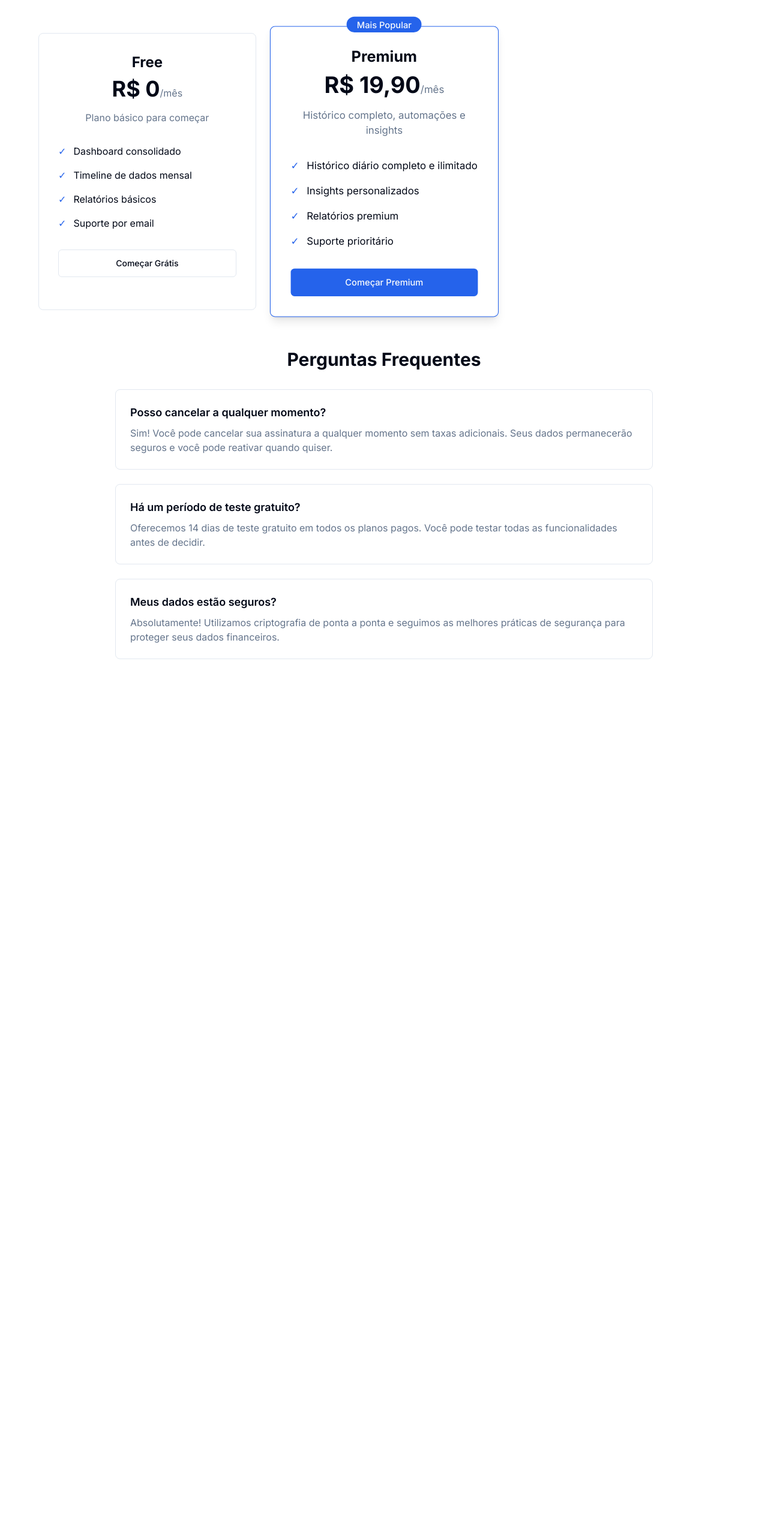
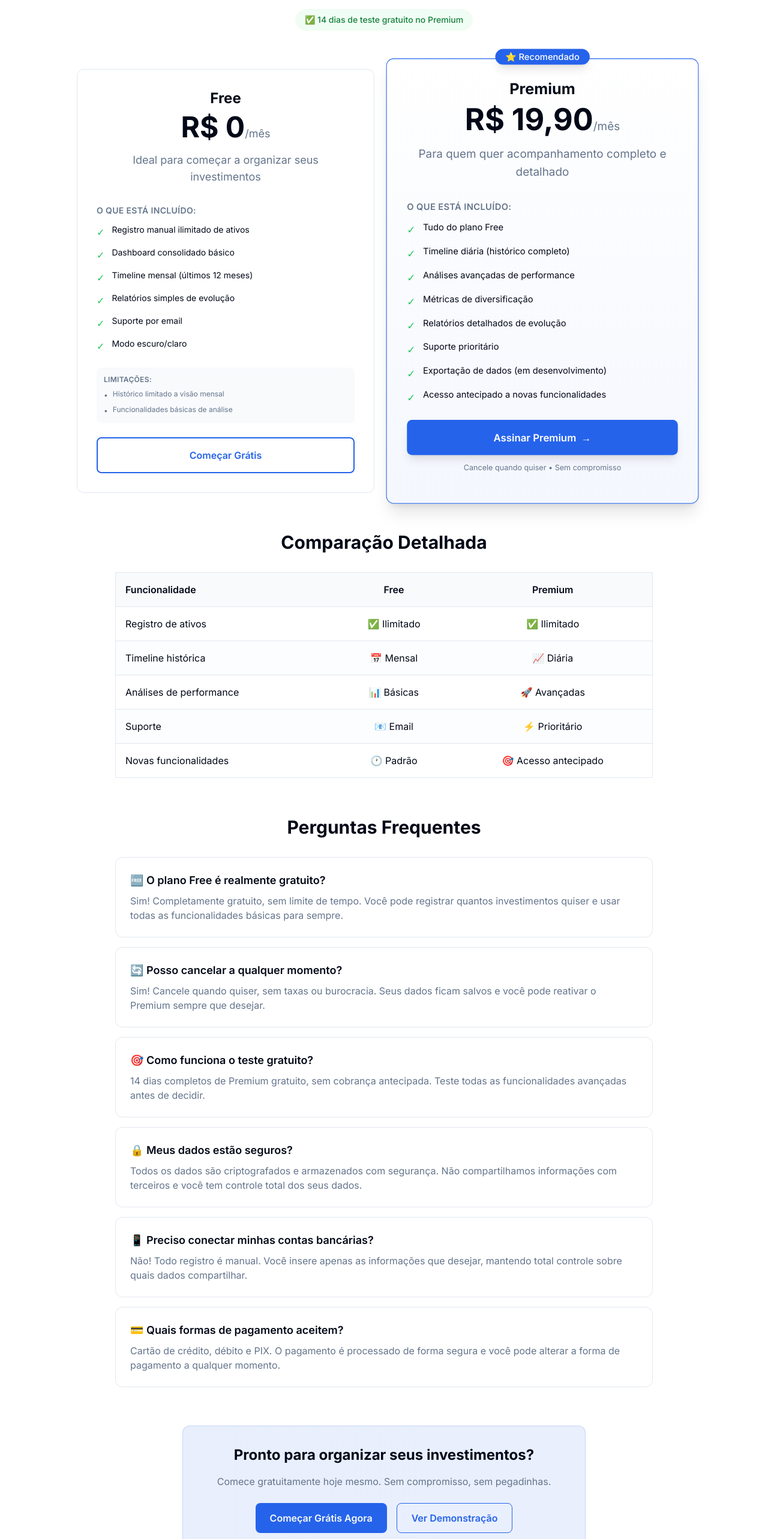
Before and after one commit to juanaleixo/afino-web, a Next.js app: page /pricing in a window 1280 px wide. Shown: the part 234-2800 px from the top of the page at 60% size. Before the commit the page ends 1381 px from the top, so only its background shows below. Built offline with nearby package versions, Linux system fonts and the light colour scheme; no server answers.

Commit message:
tela princing remodelada

```diff
--- a/src/app/pricing/page.tsx
+++ b/src/app/pricing/page.tsx
@@ -7,12 +7,18 @@ export default function PricingPage() {
       name: "Free",
       price: "R$ 0",
       period: "/mês",
-      description: "Plano básico para começar",
+      description: "Ideal para começar a organizar seus investimentos",
       features: [
-        "Dashboard consolidado",
-        "Timeline de dados mensal",
-        "Relatórios básicos",
-        "Suporte por email"
+        "Registro manual ilimitado de ativos",
+        "Dashboard consolidado básico",
+        "Timeline mensal (últimos 12 meses)",
+        "Relatórios simples de evolução",
+        "Suporte por email",
+        "Modo escuro/claro"
+      ],
+      limitations: [
+        "Histórico limitado a visão mensal",
+        "Funcionalidades básicas de análise"
       ],
       popular: false,
       cta: "Começar Grátis",
@@ -22,19 +28,20 @@ export default function PricingPage() {
       name: "Premium",
       price: "R$ 19,90",
       period: "/mês",
-      description: "Histórico completo, automações e insights",
+      description: "Para quem quer acompanhamento completo e detalhado",
       features: [
-        "Histórico diário completo e ilimitado",
-        // "Automações avançadas",
-        "Insights personalizados",
-        // "Pagamentos inteligentes",
-        // "APIs de cripto e investimentos",
-        "Relatórios premium",
+        "Tudo do plano Free",
+        "Timeline diária (histórico completo)",
+        "Análises avançadas de performance",
+        "Métricas de diversificação",
+        "Relatórios detalhados de evolução",
         "Suporte prioritário",
-        // "Exportação de dados"
+        "Exportação de dados (em desenvolvimento)",
+        "Acesso antecipado a novas funcionalidades"
       ],
+      limitations: [],
       popular: true,
-      cta: "Começar Premium",
+      cta: "Assinar Premium",
       href: "/signup?plan=premium"
     }
   ]
@@ -46,30 +53,35 @@ export default function PricingPage() {
         {/* Hero Section */}
         <div className="text-center mb-16">
           <h1 className="text-4xl font-bold mb-4">
-            Planos simples para{" "}
-            <span className="text-primary">centralizar tudo</span>
+            Planos transparentes para{" "}
+            <span className="text-primary">organizar seus investimentos</span>
           </h1>
           <p className="text-xl text-muted-foreground max-w-3xl mx-auto">
-            Free para começar, Premium para aproveitar todo o potencial do hub financeiro.
-            Foco em simplicidade e automação.
+            Comece gratuitamente e faça upgrade apenas se precisar de funcionalidades avançadas.
+            Sem pegadinhas, cancele quando quiser.
           </p>
+
+          {/* Badge de garantia */}
+          <div className="mt-6 inline-flex items-center gap-2 bg-green-50 dark:bg-green-900/20 text-green-700 dark:text-green-300 px-4 py-2 rounded-full text-sm font-medium">
+            ✅ 14 dias de teste gratuito no Premium
+          </div>
         </div>
 
         {/* Pricing Cards */}
-        <div className="grid gap-8 md:grid-cols-3 max-w-6xl mx-auto mb-16">
+        <div className="grid gap-8 md:grid-cols-2 max-w-5xl mx-auto mb-16">
           {plans.map((plan, index) => (
             <div
               key={index}
-              className={`relative rounded-lg border bg-card p-8 ${
+              className={`relative rounded-xl border bg-card p-8 ${
                 plan.popular
-                  ? 'border-primary shadow-lg scale-105'
+                  ? 'border-primary shadow-xl scale-105 bg-gradient-to-b from-card to-primary/5'
                   : 'hover:shadow-lg transition-shadow'
               }`}
             >
               {plan.popular && (
                 <div className="absolute -top-4 left-1/2 transform -translate-x-1/2">
-                  <span className="bg-primary text-primary-foreground px-4 py-1 rounded-full text-sm font-medium">
-                    Mais Popular
+                  <span className="bg-gradient-to-r from-primary to-blue-600 text-white px-4 py-1 rounded-full text-sm font-medium shadow-lg">
+                    ⭐ Recomendado
                   </span>
                 </div>
               )}
@@ -77,33 +89,108 @@ export default function PricingPage() {
               <div className="text-center mb-8">
                 <h3 className="text-2xl font-bold mb-2">{plan.name}</h3>
                 <div className="mb-4">
-                  <span className="text-4xl font-bold">{plan.price}</span>
-                  <span className="text-muted-foreground">{plan.period}</span>
+                  <span className="text-5xl font-bold">{plan.price}</span>
+                  <span className="text-muted-foreground text-lg">{plan.period}</span>
                 </div>
-                <p className="text-muted-foreground">{plan.description}</p>
+                <p className="text-muted-foreground text-lg">{plan.description}</p>
               </div>
 
-              <ul className="space-y-4 mb-8">
-                {plan.features.map((feature, featureIndex) => (
-                  <li key={featureIndex} className="flex items-center">
-                    <span className="text-primary mr-3">✓</span>
-                    {feature}
-                  </li>
-                ))}
-              </ul>
+              {/* Features */}
+              <div className="mb-6">
+                <h4 className="font-semibold mb-3 text-sm uppercase tracking-wide text-muted-foreground">
+                  O que está incluído:
+                </h4>
+                <ul className="space-y-3">
+                  {plan.features.map((feature, featureIndex) => (
+                    <li key={featureIndex} className="flex items-start">
+                      <span className="text-green-500 mr-3 mt-0.5 flex-shrink-0">✓</span>
+                      <span className="text-sm">{feature}</span>
+                    </li>
+                  ))}
+                </ul>
+              </div>
+
+              {/* Limitations for Free plan */}
+              {plan.limitations && plan.limitations.length > 0 && (
+                <div className="mb-6 p-3 bg-muted/50 rounded-lg">
+                  <h4 className="font-semibold mb-2 text-xs uppercase tracking-wide text-muted-foreground">
+                    Limitações:
+                  </h4>
+                  <ul className="space-y-2">
+                    {plan.limitations.map((limitation, limitIndex) => (
+                      <li key={limitIndex} className="flex items-start text-xs text-muted-foreground">
+                        <span className="mr-2 mt-0.5 flex-shrink-0">•</span>
+                        <span>{limitation}</span>
+                      </li>
+                    ))}
+                  </ul>
+                </div>
+              )}
 
               <Link
                 href={plan.href}
-                className={`w-full inline-flex items-center justify-center rounded-md px-6 py-3 text-sm font-medium transition-colors ${
+                className={`w-full inline-flex items-center justify-center rounded-lg px-6 py-4 text-base font-semibold transition-all duration-200 ${
                   plan.popular
-                    ? 'bg-primary text-primary-foreground hover:bg-primary/90'
-                    : 'border border-input bg-background hover:bg-accent hover:text-accent-foreground'
+                    ? 'bg-gradient-to-r from-primary to-blue-600 text-white hover:from-primary/90 hover:to-blue-600/90 shadow-lg hover:shadow-xl'
+                    : 'border-2 border-primary text-primary hover:bg-primary hover:text-white'
                 }`}
               >
                 {plan.cta}
+                {plan.popular && <span className="ml-2">→</span>}
               </Link>
+
+              {plan.popular && (
+                <p className="text-center mt-3 text-xs text-muted-foreground">
+                  Cancele quando quiser • Sem compromisso
+                </p>
+              )}
             </div>
           ))}
+        </div>
+
+        {/* Comparison Table */}
+        <div className="max-w-4xl mx-auto mb-16">
+          <h2 className="text-3xl font-bold text-center mb-8">
+            Comparação Detalhada
+          </h2>
+          <div className="overflow-x-auto">
+            <table className="w-full border rounded-lg">
+              <thead>
+                <tr className="border-b bg-muted/50">
+                  <th className="text-left p-4 font-semibold">Funcionalidade</th>
+                  <th className="text-center p-4 font-semibold">Free</th>
+                  <th className="text-center p-4 font-semibold">Premium</th>
+                </tr>
+              </thead>
+              <tbody>
+                <tr className="border-b">
+                  <td className="p-4">Registro de ativos</td>
+                  <td className="p-4 text-center">✅ Ilimitado</td>
+                  <td className="p-4 text-center">✅ Ilimitado</td>
+                </tr>
+                <tr className="border-b bg-muted/20">
+                  <td className="p-4">Timeline histórica</td>
+                  <td className="p-4 text-center">📅 Mensal</td>
+                  <td className="p-4 text-center">📈 Diária</td>
+                </tr>
+                <tr className="border-b">
+                  <td className="p-4">Análises de performance</td>
+                  <td className="p-4 text-center">📊 Básicas</td>
+                  <td className="p-4 text-center">🚀 Avançadas</td>
+                </tr>
+                <tr className="border-b bg-muted/20">
+                  <td className="p-4">Suporte</td>
+                  <td className="p-4 text-center">📧 Email</td>
+                  <td className="p-4 text-center">⚡ Prioritário</td>
+                </tr>
+                <tr className="border-b">
+                  <td className="p-4">Novas funcionalidades</td>
+                  <td className="p-4 text-center">🕐 Padrão</td>
+                  <td className="p-4 text-center">🎯 Acesso antecipado</td>
+                </tr>
+              </tbody>
+            </table>
+          </div>
         </div>
 
         {/* FAQ Section */}
@@ -111,33 +198,91 @@ export default function PricingPage() {
           <h2 className="text-3xl font-bold text-center mb-8">
             Perguntas Frequentes
           </h2>
-          <div className="space-y-6">
-            <div className="border rounded-lg p-6">
-              <h3 className="text-lg font-semibold mb-2">
-                Posso cancelar a qualquer momento?
+          <div className="space-y-4">
+            <div className="border rounded-xl p-6 hover:shadow-md transition-shadow">
+              <h3 className="text-lg font-semibold mb-2 flex items-center gap-2">
+                🆓 O plano Free é realmente gratuito?
               </h3>
               <p className="text-muted-foreground">
-                Sim! Você pode cancelar sua assinatura a qualquer momento sem taxas adicionais.
-                Seus dados permanecerão seguros e você pode reativar quando quiser.
+                Sim! Completamente gratuito, sem limite de tempo. Você pode registrar quantos
+                investimentos quiser e usar todas as funcionalidades básicas para sempre.
               </p>
             </div>
-            <div className="border rounded-lg p-6">
-              <h3 className="text-lg font-semibold mb-2">
-                Há um período de teste gratuito?
+
+            <div className="border rounded-xl p-6 hover:shadow-md transition-shadow">
+              <h3 className="text-lg font-semibold mb-2 flex items-center gap-2">
+                🔄 Posso cancelar a qualquer momento?
               </h3>
               <p className="text-muted-foreground">
-                Oferecemos 14 dias de teste gratuito em todos os planos pagos.
-                Você pode testar todas as funcionalidades antes de decidir.
+                Sim! Cancele quando quiser, sem taxas ou burocracia. Seus dados ficam salvos
+                e você pode reativar o Premium sempre que desejar.
               </p>
             </div>
-            <div className="border rounded-lg p-6">
-              <h3 className="text-lg font-semibold mb-2">
-                Meus dados estão seguros?
+
+            <div className="border rounded-xl p-6 hover:shadow-md transition-shadow">
+              <h3 className="text-lg font-semibold mb-2 flex items-center gap-2">
+                🎯 Como funciona o teste gratuito?
               </h3>
               <p className="text-muted-foreground">
-                Absolutamente! Utilizamos criptografia de ponta a ponta e seguimos
-                as melhores práticas de segurança para proteger seus dados financeiros.
+                14 dias completos de Premium gratuito, sem cobrança antecipada.
+                Teste todas as funcionalidades avançadas antes de decidir.
               </p>
+            </div>
+
+            <div className="border rounded-xl p-6 hover:shadow-md transition-shadow">
+              <h3 className="text-lg font-semibold mb-2 flex items-center gap-2">
+                🔒 Meus dados estão seguros?
+              </h3>
+              <p className="text-muted-foreground">
+                Todos os dados são criptografados e armazenados com segurança.
+                Não compartilhamos informações com terceiros e você tem controle total dos seus dados.
+              </p>
+            </div>
+
+            <div className="border rounded-xl p-6 hover:shadow-md transition-shadow">
+              <h3 className="text-lg font-semibold mb-2 flex items-center gap-2">
+                📱 Preciso conectar minhas contas bancárias?
+              </h3>
+              <p className="text-muted-foreground">
+                Não! Todo registro é manual. Você insere apenas as informações que desejar,
+                mantendo total controle sobre quais dados compartilhar.
+              </p>
+            </div>
+
+            <div className="border rounded-xl p-6 hover:shadow-md transition-shadow">
+              <h3 className="text-lg font-semibold mb-2 flex items-center gap-2">
+                💳 Quais formas de pagamento aceitem?
+              </h3>
+              <p className="text-muted-foreground">
+                Cartão de crédito, débito e PIX. O pagamento é processado de forma segura
+                e você pode alterar a forma de pagamento a qualquer momento.
+              </p>
+            </div>
+          </div>
+        </div>
+
+        {/* Final CTA */}
+        <div className="max-w-2xl mx-auto mt-16 text-center">
+          <div className="bg-gradient-to-r from-primary/10 to-blue-600/10 rounded-xl p-8 border border-primary/20">
+            <h3 className="text-2xl font-bold mb-4">
+              Pronto para organizar seus investimentos?
+            </h3>
+            <p className="text-muted-foreground mb-6">
+              Comece gratuitamente hoje mesmo. Sem compromisso, sem pegadinhas.
+            </p>
+            <div className="flex flex-col sm:flex-row gap-4 justify-center">
+              <Link
+                href="/signup"
+                className="inline-flex items-center justify-center rounded-lg bg-primary text-primary-foreground px-6 py-3 font-semibold hover:bg-primary/90 transition-colors"
+              >
+                Começar Grátis Agora
+              </Link>
+              <Link
+                href="/demo"
+                className="inline-flex items-center justify-center rounded-lg border border-primary text-primary px-6 py-3 font-semibold hover:bg-primary hover:text-white transition-colors"
+              >
+                Ver Demonstração
+              </Link>
             </div>
           </div>
         </div>
```
